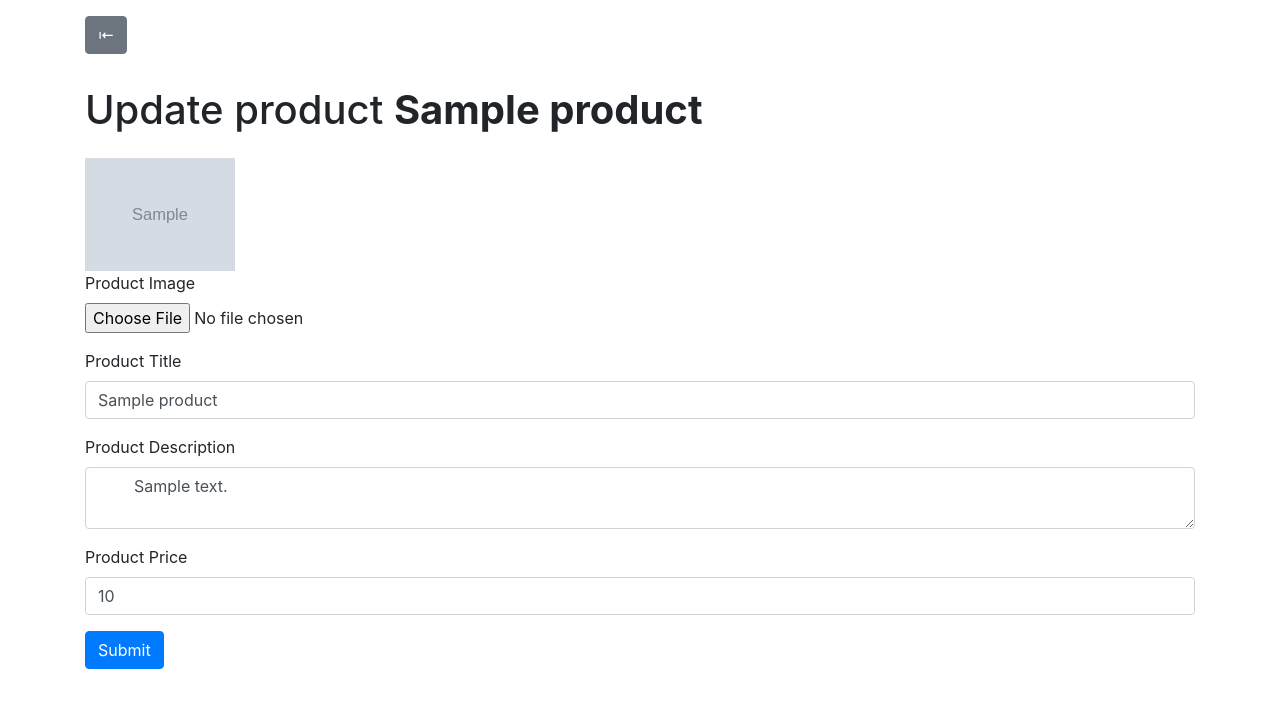
After one commit to Tumi-Moleme/products_crud, a PHP site: page /update.php?id=1 in a window 1280 px wide. The commit adds this page. Shown: the top 708 px of the page. Run offline with PHP 8.4, Linux system fonts and the light colour scheme; tables that the repository leaves empty or names only in its code hold one stand-in row (values such as "Sample post"); grey boxes marked "Sample" are stand-in pictures.

Commit message:
Added an update file

```diff
--- a/delete.php
+++ b/delete.php
@@ -9,3 +9,6 @@ if (!$id) {
 }
 $stmt = $pdo->prepare('DELETE FROM products WHERE id = :id ');
 $stmt->bindValue(':id', $id);
+$stmt->execute();
+//TODO send message to user
+header("Location: index.php");
--- /dev/null
+++ b/update.php
@@ -0,0 +1,144 @@
+<?php
+$pdo =  new
+  PDO('mysql:host=localhost;port=3306;dbname=products_crud', 'root', '');
+$pdo->setAttribute(PDO::ATTR_ERRMODE, PDO::ERRMODE_EXCEPTION);
+$id = $_GET['id'] ?? null;
+
+if (!$id) {
+  header('Location: index.php');
+}
+$stmt = $pdo->prepare('SELECT * FROM products WHERE id = :id ');
+$stmt->bindValue(':id', $id);
+$stmt->execute();
+
+$product = $stmt->fetch(PDO::FETCH_ASSOC);
+$errors = [];
+$title =  $product['title'];
+$price = $product['price'];
+$description = $product['description'];
+
+if ($_SERVER['REQUEST_METHOD'] === 'POST') {
+
+  $title = $_POST['title'];
+  $description = $_POST['desc'];
+  $price = $_POST['price'];
+
+
+
+  if (empty($title)) {
+    $errors[] = "Product title is required";
+  }
+
+  if (empty($price)) {
+    $errors[] = "Product price is required";
+  }
+
+  // check if images folder is created
+  if (!is_dir('assets/images')) {
+    mkdir('assets/images');
+  }
+
+
+  if (empty($errors)) {
+    $image = $_FILES['image'] ?? null;
+    $imagePath = $product['image'];
+
+
+    if ($image && $image['tmp_name']) {
+      if ($product['image']) {
+        unlink($product['image']);
+      }
+      $imagePath =
+        "assets/images/" . randomString(8) . '/' . $image['name'];
+      mkdir(dirname($imagePath));
+
+      move_uploaded_file($image['tmp_name'], $imagePath);
+    }
+    $stmt = $pdo->prepare("UPDATE products SET
+   title = ?, image = ?,description = ?, price = ? WHERE id = ?");
+
+    $stmt->bindValue(1, $title);
+    $stmt->bindValue(2, $imagePath);
+    $stmt->bindValue(3, $description);
+    $stmt->bindValue(4, $price);
+    $stmt->bindValue(5, $id);
+
+
+    $stmt->execute();
+    // let user know if product was created
+    header('Location: index.php');
+  }
+}
+
+function randomString($var)
+{
+  $characters = '0123456789abcdefghijklmnopqrstuvwxyzABCDEFGHIJKLMNOPQRSTUVWXYZ';
+  $str = '';
+  for ($i = 0; $i < $var; $i++) {
+    $index = rand(0, strlen($characters) - 1);
+    $str .= $characters[$index];
+  }
+
+  return $str;
+}
+?>
+<!DOCTYPE html>
+<html lang="en">
+
+<head>
+  <meta charset="UTF-8">
+  <meta http-equiv="X-UA-Compatible" content="IE=edge">
+  <meta name="viewport" content="width=device-width, initial-scale=1.0">
+  <title>Create product</title>
+  <!-- ---------- Bootstrap CSS ---------- -->
+  <link rel="stylesheet" href="./assets/css/bootstrap.min.css">
+  <!-- ---------- Custom CSS ----------- -->
+  <link rel="stylesheet" href="./assets/css/main.css">
+</head>
+
+<body>
+  <div class="container py-3">
+    <p>
+      <a href="index.php" class="btn btn-secondary">&LeftArrowBar;</a>
+    </p>
+    <h1 class="py-3">Update product <b><?php echo $product['title']; ?></b></h1>
+
+    <?php if (!empty($errors)) : ?>
+      <div class="alert alert-danger">
+        <?php foreach ($errors as $error) : ?>
+          <div> <?php echo $error; ?> </div>
+        <?php endforeach; ?>
+      </div>
+    <?php endif; ?>
+
+    <form action="" method="POST" enctype="multipart/form-data">
+      <?php if ($product['image']) : ?>
+        <img src="<?php echo $product['image']; ?>" width="150" alt="">
+      <?php endif; ?>
+      <div class="form-group">
+        <label>Product Image</label> <br>
+        <input type="file" name="image">
+      </div>
+
+      <div class="form-group">
+        <label>Product Title</label>
+        <input type="text" class="form-control" name="title" value="<?php echo $title; ?>">
+      </div>
+
+      <div class="form-group">
+        <label>Product Description</label>
+        <textarea class="form-control" name="desc">
+        <?php echo $product['description']; ?>
+        </textarea>
+      </div>
+
+      <div class="form-group">
+        <label>Product Price</label>
+        <input type="number" step=".01" class="form-control" name="price" value="<?php echo $price; ?>">
+      </div>
+      <button type="submit" class=" btn btn-primary">Submit</button>
+
+    </form>
+</body>
+
+</html>
```
Also changed, not shown: index.php (+27 -5 lines), README.md (added), assets/images/8GC2s251/14.png (added), assets/images/I1TGTWhb/12.png (added), assets/images/KvvTtVkD/5.png (deleted), assets/images/VAiolwvc/1.png (added), assets/images/dMz033jX/8.png (added), assets/images/s4BBgQG4/13.png (added), 1 other file.
